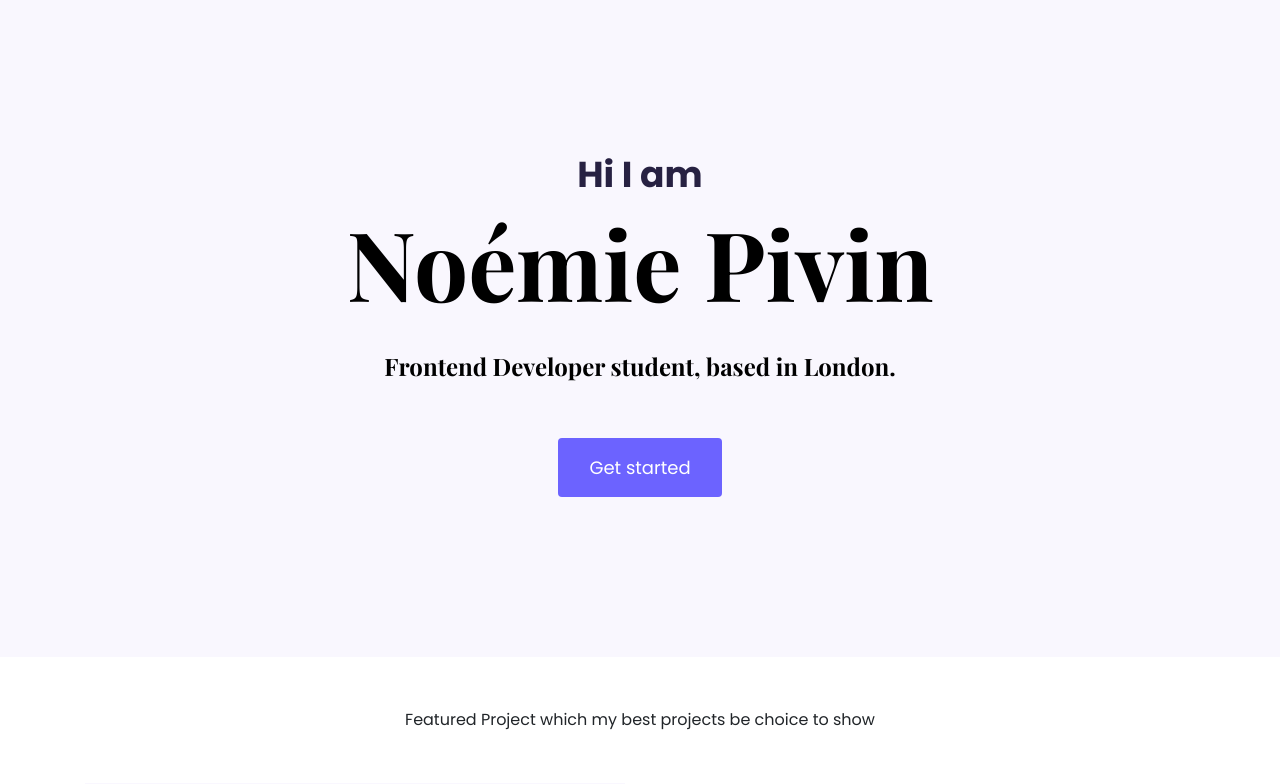
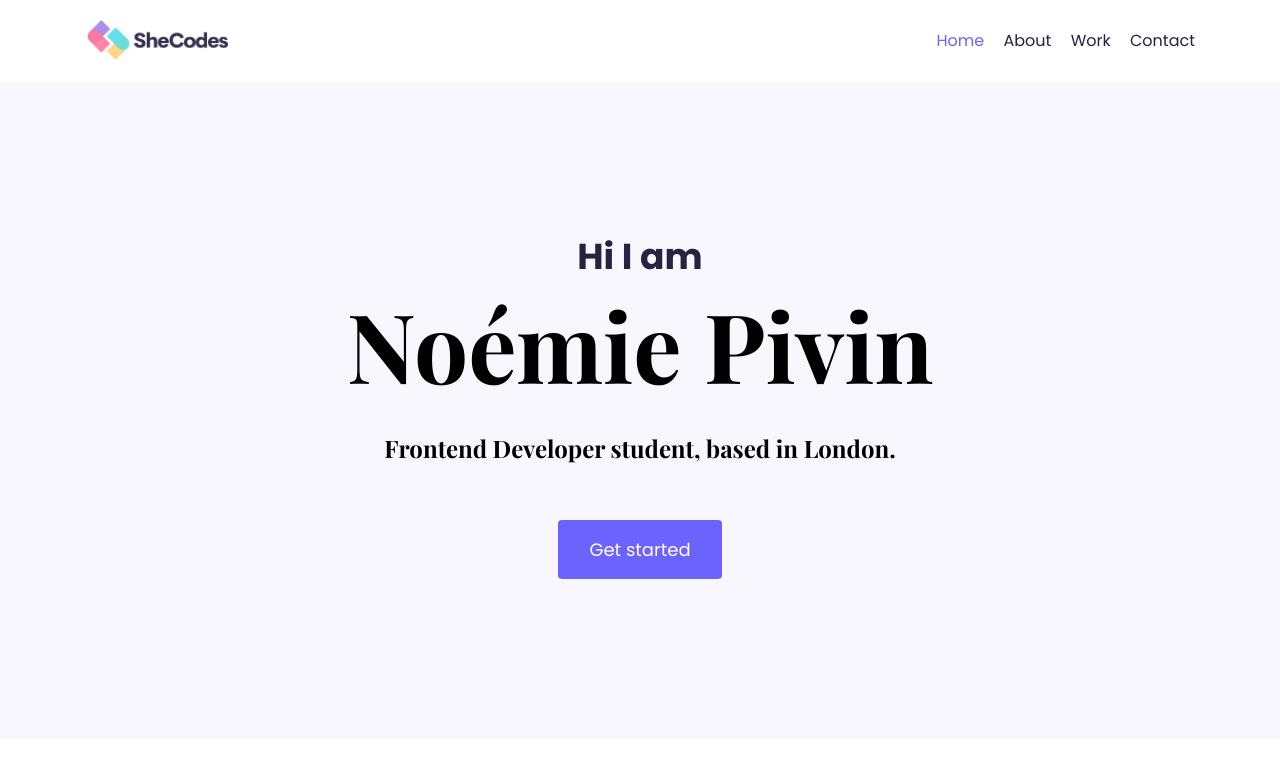
Before and after one commit to NoamInTech/Portfolio-V2, a plain HTML site: page index.html in a window 1280 px wide. Shown: the top 784 px of the page. Drawn offline with nearby package versions, Linux system fonts and the light colour scheme.

Commit message:
Integrated homepage navbar

```diff
--- a/index.html
+++ b/index.html
@@ -28,6 +28,28 @@
     <link rel="stylesheet" href="styles/portfolio.css" />
   </head>
   <body>
+    <div class="container">
+      <nav class="d-flex justify-content-between">
+        <a href="/">
+          <img src="images/logo.png" class="logo d-none d-md-block" />
+          <img src="images/logo-small.jpeg" class="logo d-block d-md-none" />
+        </a>
+        <ul>
+          <li class="active">
+            <a href="/">Home</a>
+          </li>
+          <li>
+            <a href="/about.html">About</a>
+          </li>
+          <li>
+            <a href="/work.html">Work</a>
+          </li>
+          <li>
+            <a href="/contact.html">Contact</a>
+          </li>
+        </ul>
+      </nav>
+    </div>
     <div class="hero">
       <p>Hi I am</p>
       <h1>Noémie Pivin</h1>
--- a/styles/portfolio.css
+++ b/styles/portfolio.css
@@ -104,6 +104,37 @@ p {
   padding: 100px 40px;
 }
 
+.logo {
+  max-height: 40px;
+}
+
+nav {
+  padding: 20px 0;
+}
+
+nav ul {
+  margin: 0;
+  padding: 0;
+}
+
+nav li {
+  display: inline;
+  list-style: none;
+  line-height: 42px;
+  margin-left: 15px;
+}
+
+nav a {
+  text-decoration: none;
+  color: #272142;
+  transition: all 100ms ease-in-out;
+}
+
+nav a:hover,
+nav li.active a {
+  color: var(--branding-color);
+}
+
 @media (max-width: 900px) {
   h1 {
     font-size: 44px;
```
Also changed, not shown: images/logo-small.jpeg (added), images/logo.png (added).
